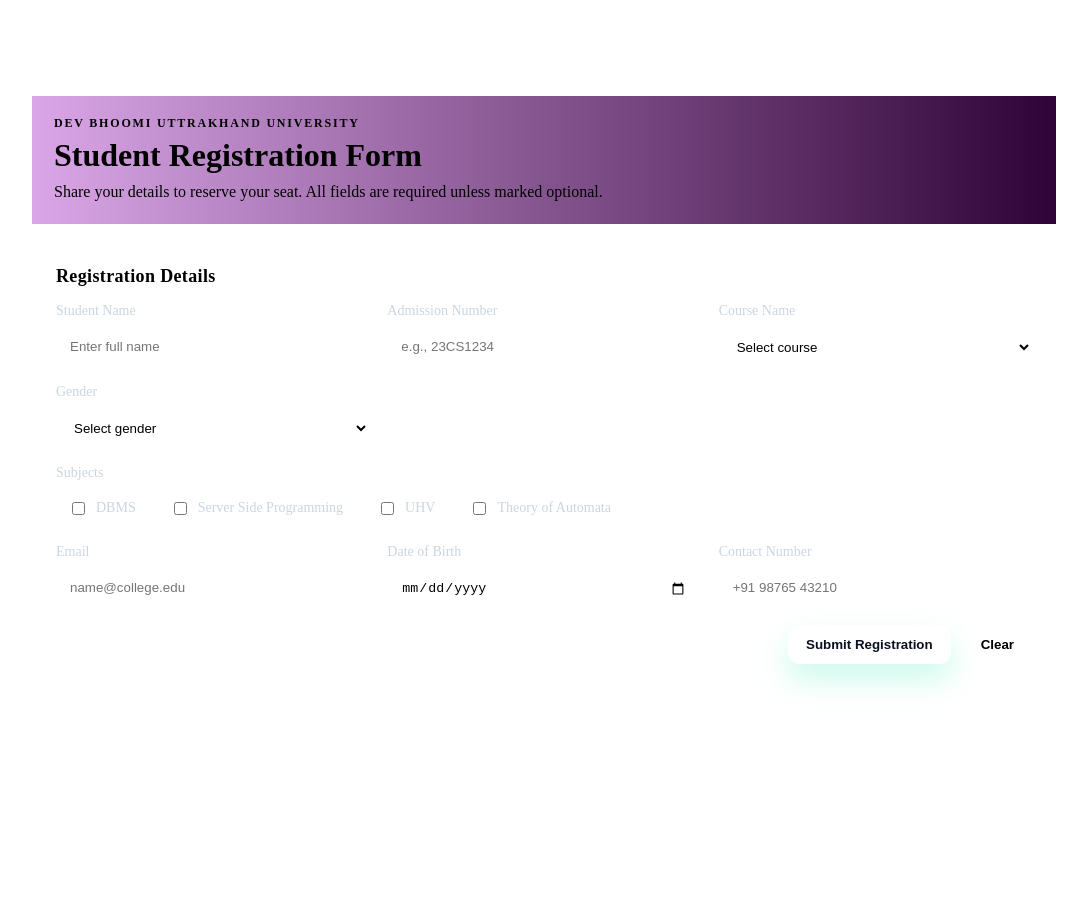
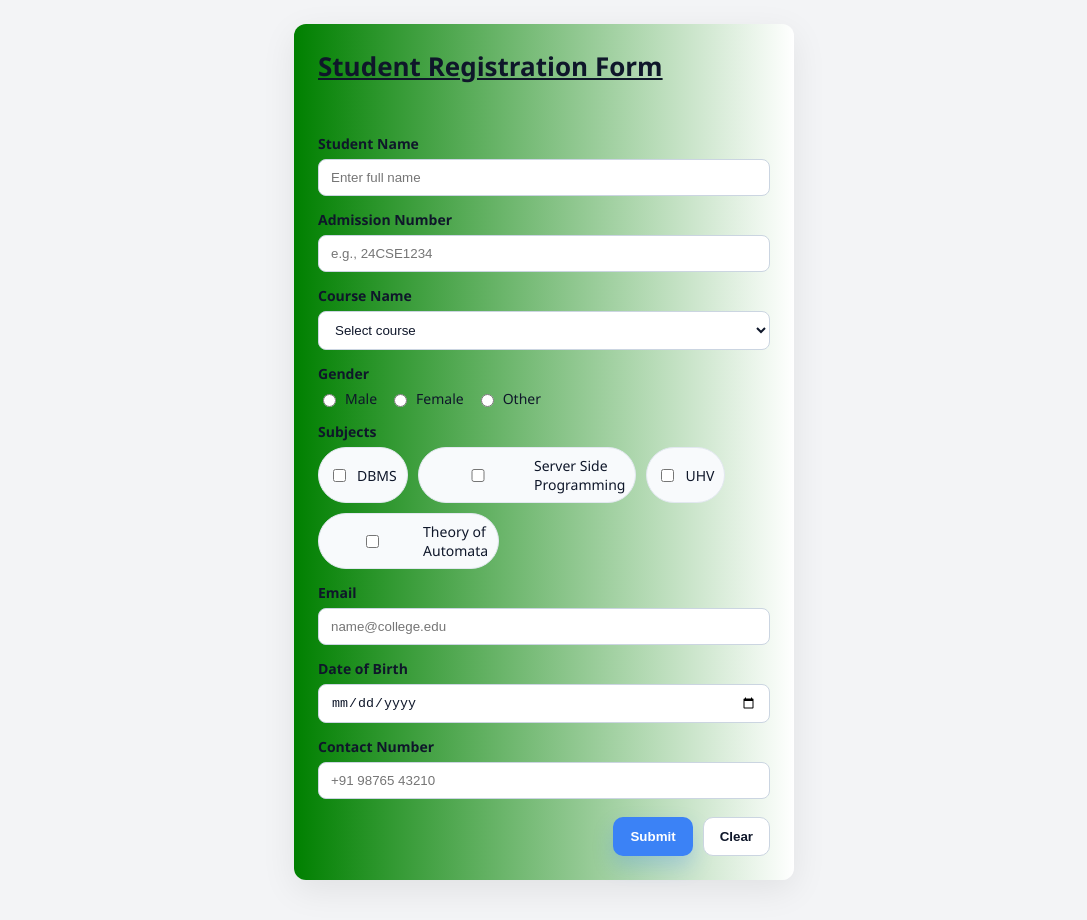
Before and after one commit to Ashish310804/Node.JS-CodeFile, a website: page NODE-PROJECTS/RegistrationForm/Form.html in a window 1280 px wide. Shown: the whole page, without its empty margins (96-1183 px from the left). Before the commit the page ends 800 px from the top, so only its background shows below. Drawn offline with Linux system fonts and the light colour scheme.

Commit message:
Registration Form Updated

```diff
--- a/NODE-PROJECTS/RegistrationForm/Form.css
+++ b/NODE-PROJECTS/RegistrationForm/Form.css
@@ -1,198 +1,127 @@
-
-*,
-*::before,
-*::after {
-    box-sizing: border-box;
-}
+* { box-sizing: border-box; }
 
 body {
     margin: 0;
+    font-family: "Segoe UI", system-ui, -apple-system, sans-serif;
+    background: #f3f4f6;
+    color: #0f172a;
     min-height: 100vh;
-    color: var(--text);
-    background: radial-gradient(circle at 20% 20%, rgba(108, 241, 201, 0.12), transparent 25%),
-                radial-gradient(circle at 80% 0%, rgba(255, 255, 255, 0.08), transparent 30%),
-                var(--bg);
-    display: flex;
-    align-items: center;
-    justify-content: center;
-    padding: 32px 16px 48px;
+    padding: 24px 12px 40px;
 }
 
-.page {
-    width: min(1024px, 100%);
-    display: grid;
-    gap: 18px;
+.wrap {
+    max-width: 500px;
+    margin: 0 auto;
+    background: linear-gradient(to left,white,green);
+    padding: 24px;
+    border-radius: 12px;
+    box-shadow: 0 10px 35px rgba(0,0,0,0.08);
 }
 
-.hero {
-    background: var(--card);
-    border: 1px solid var(--border);
-    padding: 20px 22px;
-    border-radius: var(--radius);
-    box-shadow: var(--shadow);
-    backdrop-filter: blur(6px);
-    background: linear-gradient(to right, rgb(218, 166, 231),rgb(47, 3, 55));
+h1 {
+    margin: 0 0 6px;
+    font-size: 26px;
+}
+.grid {
+    display: grid;
+    grid-template-columns: repeat(auto-fit, minmax(220px, 1fr));
+    gap: 14px;
 }
 
-.eyebrow {
-    text-transform: uppercase;
-    letter-spacing: 0.15em;
-    color: var(--primary);
-    font-weight: 600;
-    font-size: 12px;
-    margin: 0 0 6px;
+.field {
+    display: flex;
+    flex-direction: column;
+    gap: 6px;
+    font-size: 14px;
 }
 
-.hero h1 {
-    margin: 0 0 6px;
-    font-size: clamp(24px, 4vw, 32px);
-}
-
-.lede {
-    margin: 0;
-    color: var(--muted);
-    max-width: 720px;
-    line-height: 1.5;
-}
-
-.card {
-    background: var(--panel);
-    border: 1px solid var(--border);
-    border-radius: var(--radius);
-    padding: 24px;
-    box-shadow: var(--shadow);
-    background: linear-gradient(circle, rgba(108, 15, 15, 0.392), rgba(221, 226, 229, 0.02));
-}
-
-.card h2 {
-    margin: 0 0 16px;
-    font-size: 18px;
-    letter-spacing: 0.02em;
-}
-
-.form-grid {
-    display: grid;
-    grid-template-columns: repeat(auto-fit, minmax(240px, 1fr));
-    gap: 16px 18px;
-}
-
-.form-group {
-    display: flex;
-    flex-direction: column;
-    gap: 8px;
-}
-
-.form-group.full-width,
-.form-actions.full-width {
-    grid-column: 1 / -1;
-}
-
-label {
-    font-size: 14px;
-    color: #cbd5e1;
+.field span {
+    font-weight: 600;
+    color: #0f172a;
 }
 
 input,
 select {
     width: 100%;
-    padding: 12px 14px;
-    border-radius: 10px;
-    border: 1px solid var(--border);
-    background: rgba(255, 255, 255, 0.04);
-    color: var(--text);
+    padding: 10px 12px;
+    border: 1px solid #cbd5e1;
+    border-radius: 8px;
+    background: #ffffff;
+    color: inherit;
     outline: none;
-    transition: border-color var(--transition), transform var(--transition), box-shadow var(--transition);
+    transition: border-color 150ms ease, box-shadow 150ms ease;
 }
 
 input:focus,
 select:focus {
-    border-color: var(--primary);
-    box-shadow: 0 0 0 3px rgba(108, 241, 201, 0.15);
-    transform: translateY(-1px);
+    border-color: #3b82f6;
+    box-shadow: 0 0 0 3px rgba(59, 130, 246, 0.18);
 }
 
-.chip-group {
+.subjects .options {
     display: flex;
     flex-wrap: wrap;
     gap: 10px;
 }
 
-.chip {
+.subjects .options label {
     display: inline-flex;
     align-items: center;
     gap: 8px;
-    padding: 10px 12px;
+    padding: 8px 10px;
     border-radius: 999px;
-    border: 1px solid var(--border);
-    background: rgba(255, 255, 255, 0.04);
+    border: 1px solid #e2e8f0;
+    background: #f8fafc;
     cursor: pointer;
-    transition: background var(--transition), border-color var(--transition), transform var(--transition);
 }
 
-.chip input {
-    width: auto;
-    accent-color: var(--primary-strong);
-}
-
-.chip:hover {
-    border-color: var(--primary);
-    background: rgba(108, 241, 201, 0.08);
-    transform: translateY(-1px);
-}
-
-.form-actions {
+.actions {
+    grid-column: 1 / -1;
     display: flex;
-    gap: 12px;
     flex-wrap: wrap;
+    gap: 10px;
     justify-content: flex-end;
+    margin-top: 4px;
 }
 
 button {
-    border: none;
-    border-radius: 12px;
-    padding: 12px 18px;
+    border: 1px solid transparent;
+    border-radius: 10px;
+    padding: 11px 16px;
     font-weight: 600;
     cursor: pointer;
-    transition: transform var(--transition), box-shadow var(--transition), background var(--transition), color var(--transition);
+    transition: transform 120ms ease, box-shadow 120ms ease, border-color 120ms ease;
 }
 
 .primary {
-    background: linear-gradient(135deg, var(--primary), var(--primary-strong));
-    color: #0b1021;
-    box-shadow: 0 15px 30px rgba(108, 241, 201, 0.35);
+    background: #3b82f6;
+    color: #ffffff;
+    box-shadow: 0 10px 20px rgba(59, 130, 246, 0.25);
 }
 
 .primary:hover {
     transform: translateY(-1px);
-    box-shadow: 0 18px 36px rgba(108, 241, 201, 0.45);
 }
 
 .ghost {
-    background: transparent;
-    color: var(--text);
-    border: 1px solid var(--border);
+    background: #ffffff;
+    color: #0f172a;
+    border-color: #cbd5e1;
 }
 
-.ghost:hover {
-    border-color: var(--primary);
-    color: var(--primary);
+.radio-row {
+    display: flex;
+    flex-wrap: wrap;
+    gap: 12px;
 }
 
-@media (max-width: 640px) {
-    body {
-        padding: 20px 12px 36px;
-    }
+.radio-row label {
+    display: inline-flex;
+    align-items: center;
+    gap: 6px;
+}
 
-    .card,
-    .hero {
-        padding: 18px;
-    }
-
-    .form-actions {
-        justify-content: stretch;
-    }
-
-    .form-actions button {
-        flex: 1;
-    }
+@media (max-width: 540px) {
+    .actions { justify-content: stretch; }
+    .actions button { flex: 1; }
 }
--- a/NODE-PROJECTS/RegistrationForm/Form.html
+++ b/NODE-PROJECTS/RegistrationForm/Form.html
@@ -1,37 +1,27 @@
 <!DOCTYPE html>
-<html lang="en">
+<html>
 <head>
-    <meta charset="UTF-8">
-    <meta name="viewport" content="width=device-width, initial-scale=1.0">
     <title>Student Registration</title>
-    <link rel="preconnect" href="https://fonts.googleapis.com">
-    <link rel="preconnect" href="https://fonts.gstatic.com" crossorigin>
-    <link href="https://fonts.googleapis.com/css2?family=Space+Grotesk:wght@400;500;600&display=swap" rel="stylesheet">
     <link rel="stylesheet" href="Form.css">
+    <script src="Form.js"></script>
 </head>
 <body>
-    <div class="page">
-        <header class="hero">
-            <p class="eyebrow">DEV BHOOMI UTTRAKHAND UNIVERSITY</p>
-            <h1>Student Registration Form</h1>
-            <p class="lede">Share your details to reserve your seat. All fields are required unless marked optional.</p>
-        </header>
+    <main class="wrap">
+        <u><b><h1>Student Registration Form</h1></b></u><br><br>
 
-        <section class="card">
-            <h2>Registration Details</h2>
-            <form action="/submit" method="post" class="form-grid">
-                <div class="form-group">
-                    <label for="name">Student Name</label>
+        <form action="/submit" method="post" class="grid">
+            <label class="field">
+                <span>Student Name</span>
                 <input type="text" id="name" name="name" placeholder="Enter full name" required>
-                </div>
+            </label>
 
-                <div class="form-group">
-                    <label for="roll">Admission Number</label>
-                    <input type="text" id="roll" name="roll" placeholder="e.g., 23CS1234" required>
-                </div>
+            <label class="field">
+                <span>Admission Number</span>
+                <input type="text" id="roll" name="roll" placeholder="e.g., 24CSE1234" required>
+            </label>
 
-                <div class="form-group">
-                    <label for="course">Course Name</label>
+            <label class="field">
+                <span>Course Name</span>
                 <select id="course" name="course" required>
                     <option value="">Select course</option>
                     <option value="BCA">BCA</option>
@@ -39,50 +29,47 @@
                     <option value="BTech CSE">BTech CSE</option>
                     <option value="MTech CSE">MTech CSE</option>
                 </select>
+            </label>
+
+            <label class="field">
+                <span>Gender</span>
+                <div class="radio-row">
+                    <label><input type="radio" id="male" name="gender" value="Male" required> Male</label>
+                    <label><input type="radio" id="female" name="gender" value="Female" required> Female</label>
+                    <label><input type="radio" id="other" name="gender" value="Other" required> Other</label>
                 </div>
+            </label>
 
-                <div class="form-group">
-                    <label for="gender">Gender</label>
-                    <select id="gender" name="gender" required>
-                        <option value="">Select gender</option>
-                        <option value="male">Male</option>
-                        <option value="female">Female</option>
-                        <option value="other">Other</option>
-                    </select>
-                </div>
-
-                <div class="form-group full-width">
-                    <label>Subjects</label>
-                    <div class="chip-group">
-                        <label class="chip"><input type="checkbox" name="subject" value="DBMS"> DBMS</label>
-                        <label class="chip"><input type="checkbox" name="subject" value="Server Side Programming"> Server Side Programming</label>
-                        <label class="chip"><input type="checkbox" name="subject" value="UHV"> UHV</label>
-                        <label class="chip"><input type="checkbox" name="subject" value="Theory of Automata"> Theory of Automata</label>
+            <div class="field subjects">
+                <span>Subjects</span>
+                <div class="options">
+                    <label><input type="checkbox" name="subject" value="DBMS"> DBMS</label>
+                    <label><input type="checkbox" name="subject" value="Server Side Programming"> Server Side Programming</label>
+                    <label><input type="checkbox" name="subject" value="UHV"> UHV</label>
+                    <label><input type="checkbox" name="subject" value="Theory of Automata"> Theory of Automata</label>
                 </div>
             </div>
 
-                <div class="form-group">
-                    <label for="email">Email</label>
+            <label class="field">
+                <span>Email</span>
                 <input type="email" id="email" name="email" placeholder="name@college.edu" required>
-                </div>
+            </label>
 
-                <div class="form-group">
-                    <label for="dob">Date of Birth</label>
+            <label class="field">
+                <span>Date of Birth</span>
                 <input type="date" id="dob" name="dob" required>
-                </div>
+            </label>
 
-                <div class="form-group">
-                    <label for="contact">Contact Number</label>
+            <label class="field">
+                <span>Contact Number</span>
                 <input type="tel" id="contact" name="contact" placeholder="+91 98765 43210" pattern="\+?\d[\d\s-]{8,}" required>
-                </div>
+            </label>
 
-                <div class="form-actions full-width">
-                    <button type="submit" class="primary">Submit Registration</button>
+            <div class="actions">
+                <button type="submit" class="primary">Submit</button>
                 <button type="reset" class="ghost">Clear</button>
             </div>
         </form>
-        </section>
-    </div>
-    <script src="Form.js" defer></script>
+    </main>
 </body>
 </html>
```
Also changed, not shown: NODE-PROJECTS/RegistrationForm/Form.js (+11 -9 lines). Lines whose indentation alone changed are shown as unchanged.
